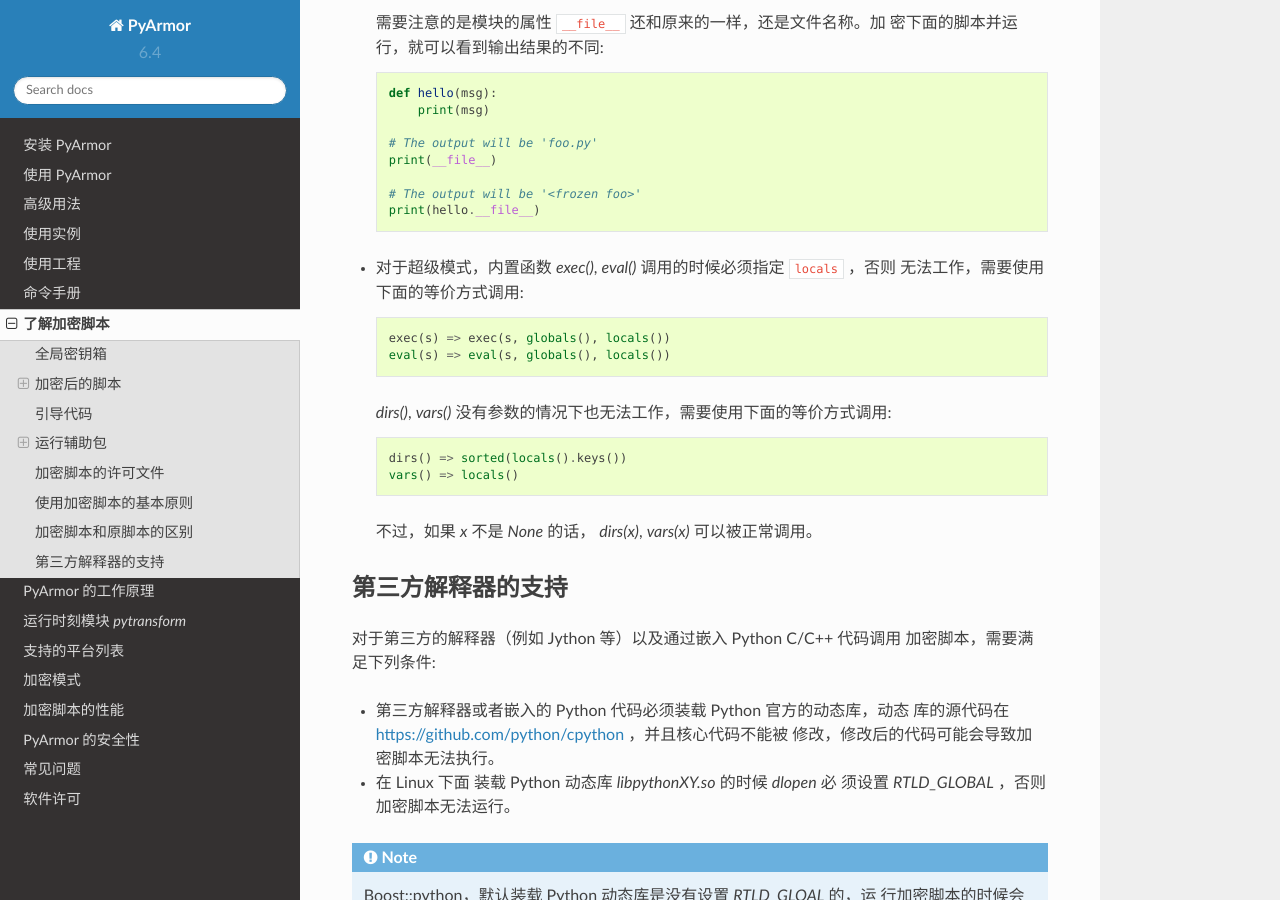
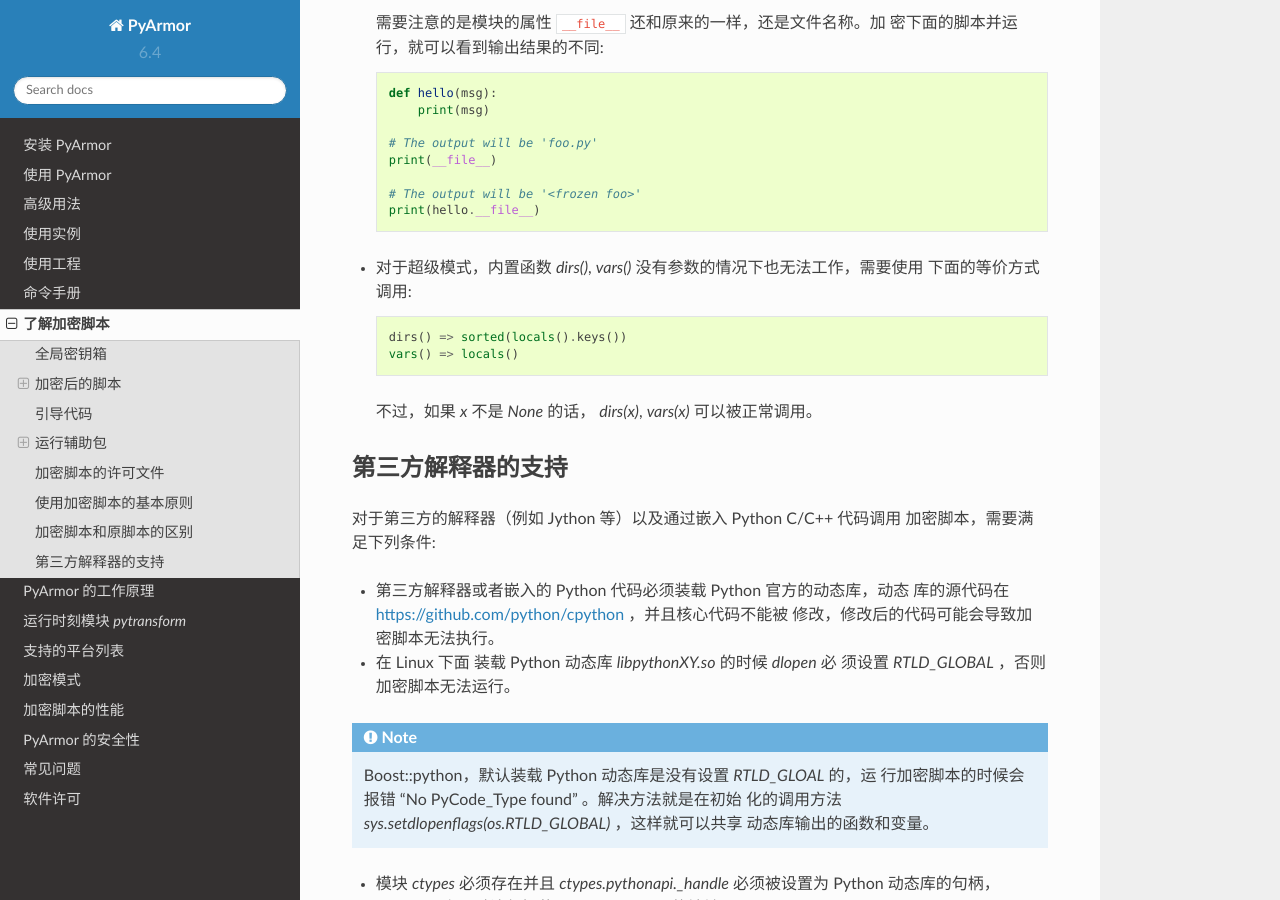
Before and after one commit to dashingsoft/pyarmor-docs-zh, a Sphinx documentation site: the page built from docs/understand-obfuscated-scripts.rst, in a window 1280 px wide and 900 px high, scrolled down 5040 px. Built offline with Sphinx 7.4.7 and the Read the Docs theme 2.0.0, drawn with Linux system fonts in a browser that asks for light colours.

Commit message:
Refine doc

```diff
--- a/docs/understand-obfuscated-scripts.rst
+++ b/docs/understand-obfuscated-scripts.rst
@@ -267,13 +267,8 @@
       # The output will be '<frozen foo>'
       print(hello.__file__)
 
-* 对于超级模式，内置函数 `exec()`, `eval()` 调用的时候必须指定 ``locals`` ，否则
-  无法工作，需要使用下面的等价方式调用::
-
-       exec(s) => exec(s, globals(), locals())
-       eval(s) => eval(s, globals(), locals())
-
-  `dirs()`, `vars()` 没有参数的情况下也无法工作，需要使用下面的等价方式调用::
+* 对于超级模式，内置函数 `dirs()`, `vars()` 没有参数的情况下也无法工作，需要使用
+  下面的等价方式调用::
 
        dirs() => sorted(locals().keys())
        vars() => locals()
```
